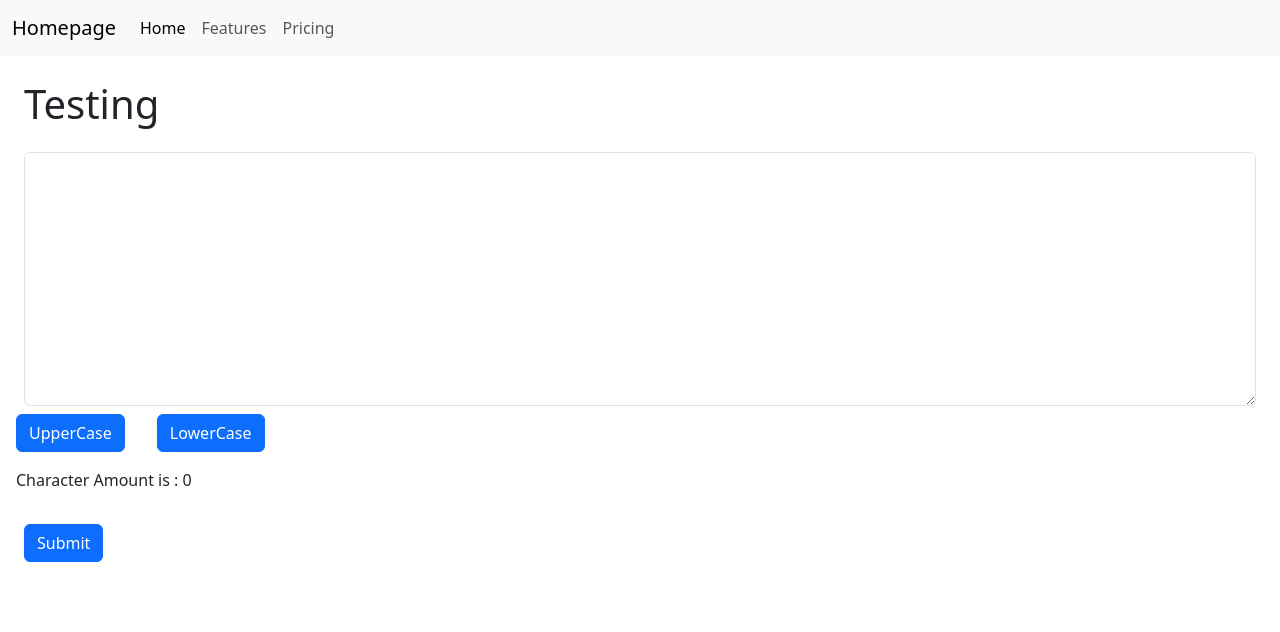
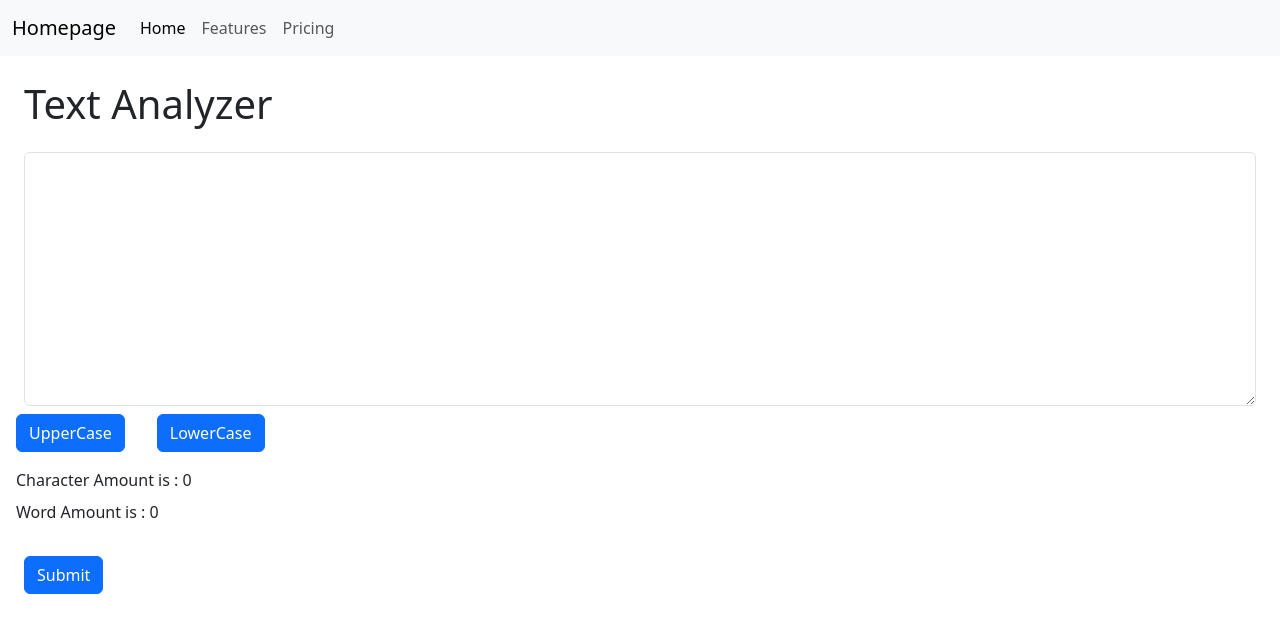
Before and after one commit to Vorpalv2/ReactWithBootstrap, a React (Create React App) app: page / in a window 1280 px wide. Shown: the top 632 px of the page. Built offline with nearby package versions, Linux system fonts and the light colour scheme.

Commit message:
head update

```diff
--- a/src/App.js
+++ b/src/App.js
@@ -7,7 +7,7 @@ function App() {
   return (
     <div className="App">
       <Navbar Title="Homepage" />
-      <Header Heading="Testing" />
+      <Header Heading="Text Analyzer" />
       <TextForm Number="10" />
       <Button />
     </div>
--- a/src/components/textform.js
+++ b/src/components/textform.js
@@ -32,6 +32,9 @@ const TextForm = (props) => {
         LowerCase
       </button>
       <p className="my-2 mx-3">Character Amount is : {first.length}</p>
+      <p className="my-2 mx-3">
+        Word Amount is : {first.split(" ").length - 1}
+      </p>
     </>
   );
 };
```
